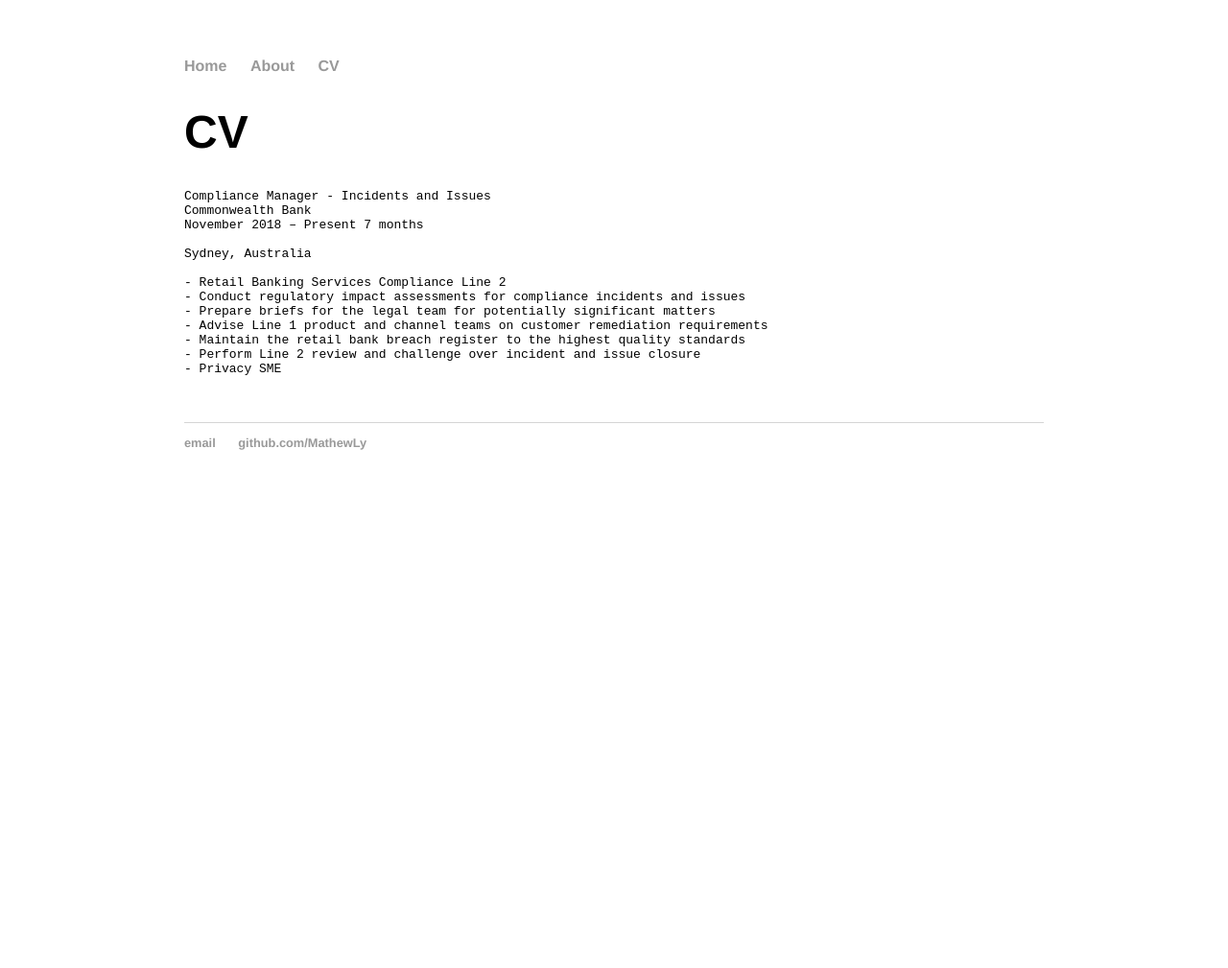
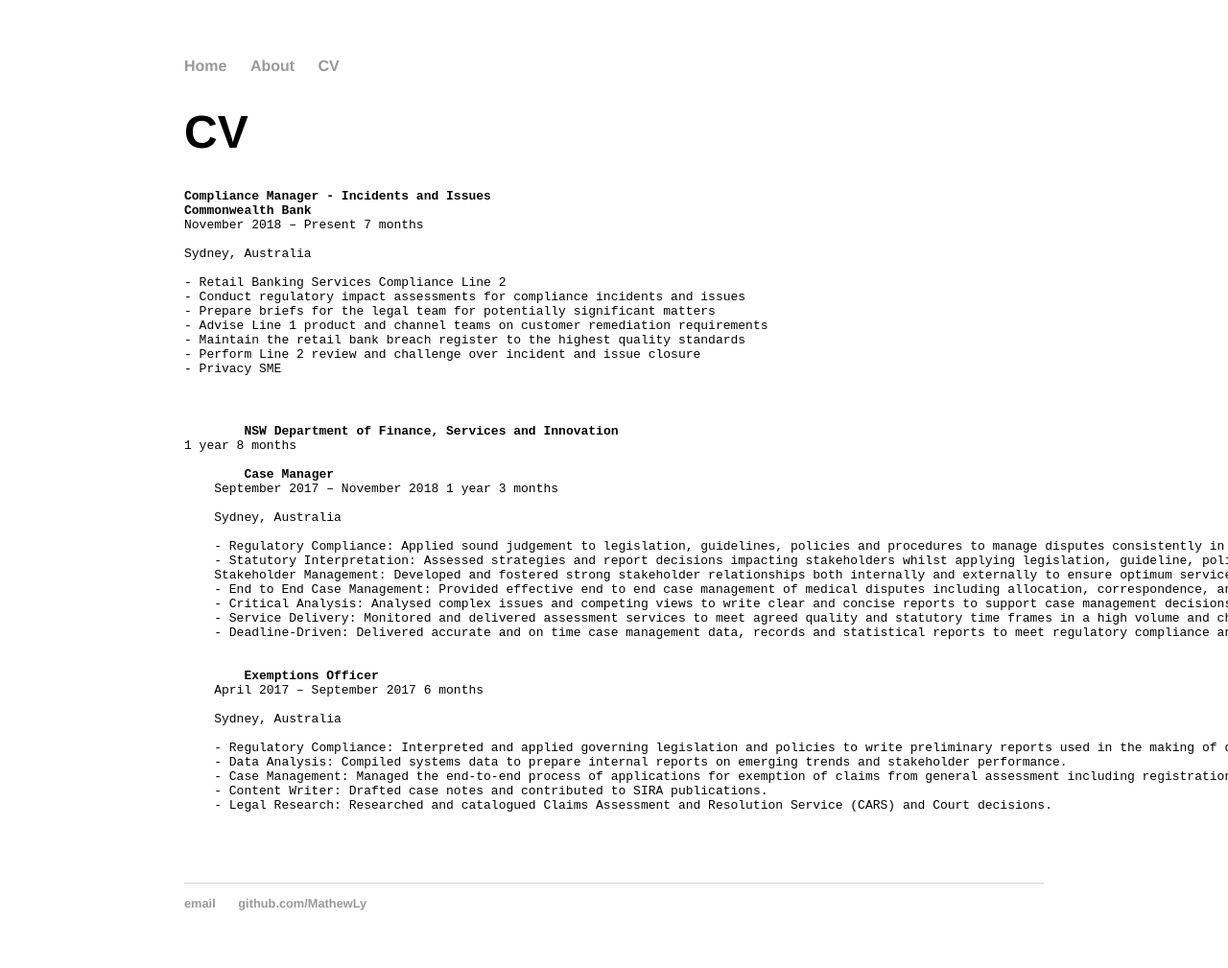
Before and after one commit to MathewLy/MathewLy.github.io, a Jekyll site: the page built from cv/index.html, in a window 1280 px wide. Shown: the whole page at 96% size. Built offline with Jekyll 4.4.1, drawn with Linux system fonts in a browser that asks for light colours; comment, search, counter and statistics services are not loaded; before the commit the page ends 900 px from its top, so only the background shows below that.

Commit message:
Update index.html

```diff
--- a/cv/index.html
+++ b/cv/index.html
@@ -7,8 +7,8 @@
 	<p>
 
 <pre>
-Compliance Manager - Incidents and Issues
-Commonwealth Bank
+<b>Compliance Manager - Incidents and Issues</b>
+<b>Commonwealth Bank</b>
 November 2018 – Present 7 months
 
 Sydney, Australia
@@ -20,5 +20,40 @@
 - Maintain the retail bank breach register to the highest quality standards
 - Perform Line 2 review and challenge over incident and issue closure
 - Privacy SME</p>
-</pre>
+
+	<b>NSW Department of Finance, Services and Innovation</b>
+1 year 8 months
+
+	<b>Case Manager</b>
+    September 2017 – November 2018 1 year 3 months
+
+    Sydney, Australia
+
+    - Regulatory Compliance: Applied sound judgement to legislation, guidelines, policies and procedures to manage disputes consistently in a quality customer focused framework.
+    - Statutory Interpretation: Assessed strategies and report decisions impacting stakeholders whilst applying legislation, guideline, policies and procedures to resolve disputes.
+    Stakeholder Management: Developed and fostered strong stakeholder relationships both internally and externally to ensure optimum service delivery.
+    - End to End Case Management: Provided effective end to end case management of medical disputes including allocation, correspondence, and file preparation as prescribed by legislation and guidelines.
+    - Critical Analysis: Analysed complex issues and competing views to write clear and concise reports to support case management decisions.
+    - Service Delivery: Monitored and delivered assessment services to meet agreed quality and statutory time frames in a high volume and changing business environment.
+    - Deadline-Driven: Delivered accurate and on time case management data, records and statistical reports to meet regulatory compliance and quality assurance standards.
+
+
+	<b>Exemptions Officer</b>
+    April 2017 – September 2017 6 months
+
+    Sydney, Australia
+
+    - Regulatory Compliance: Interpreted and applied governing legislation and policies to write preliminary reports used in the making of dispute decisions.
+    - Data Analysis: Compiled systems data to prepare internal reports on emerging trends and stakeholder performance.
+    - Case Management: Managed the end-to-end process of applications for exemption of claims from general assessment including registration, stakeholder management and document management.
+    - Content Writer: Drafted case notes and contributed to SIRA publications.
+    - Legal Research: Researched and catalogued Claims Assessment and Resolution Service (CARS) and Court decisions.
+
+
+
+	</pre>
+
+
+
+
 </div><!-- /.blurb -->
```
